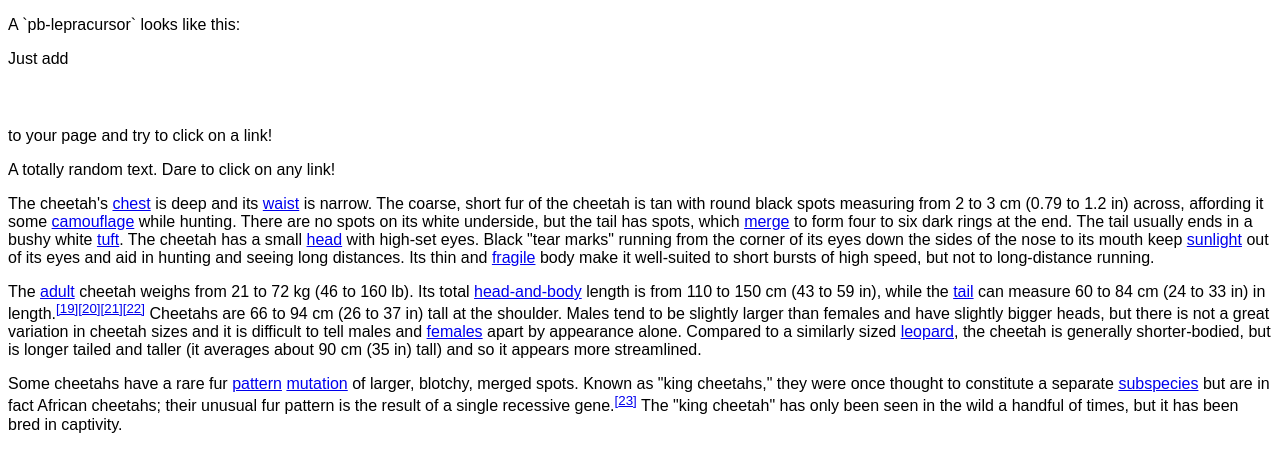
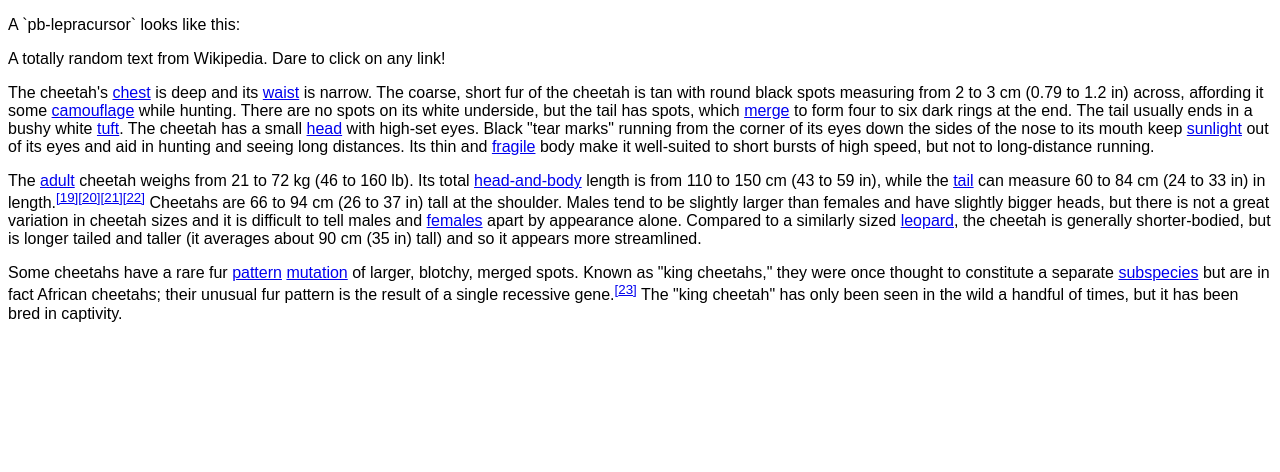
Before and after one commit to sepans/pb-lepracursor, a website: page demo.html in a window 1280 px wide. Drawn offline with Linux system fonts and the light colour scheme.

Commit message:
changed back demo

```diff
--- a/demo.html
+++ b/demo.html
@@ -21,16 +21,9 @@
 
   <p>A `pb-lepracursor` looks like this:</p>
 
-  <p>Just add
-	  <pre>
-	  	<code><pb-lepracursor></pb-lepracursor></code>
-	  </pre>
-  	to your page and try to click on a link!
-  </p>
-
 <pb-lepracursor></pb-lepracursor>
 
-<p>A totally random text. Dare to click on any link!</p>
+<p>A totally random text from Wikipedia. Dare to click on any link!</p>
 
 <p>The cheetah's <a href="/wiki/Chest" title="Chest">chest</a> is deep and its <a href="/wiki/Waist" title="Waist">waist</a> is narrow. The coarse, short fur of the cheetah is tan with round black spots measuring from 2 to 3 cm (0.79 to 1.2 in) across, affording it some <a href="/wiki/Camouflage" title="Camouflage">camouflage</a> while hunting. There are no spots on its white underside, but the tail has spots, which <a href="#">merge</a> to form four to six dark rings at the end. The tail usually ends in a bushy white <a href="#">tuft</a>. The cheetah has a small <a href="/wiki/Head" title="Head">head</a> with high-set eyes. Black "tear marks" running from the corner of its eyes down the sides of the nose to its mouth keep <a href="#">sunlight</a> out of its eyes and aid in hunting and seeing long distances. Its thin and <a href="#">fragile</a> body make it well-suited to short bursts of high speed, but not to long-distance running.</p>
 <p>The <a href="#">adult</a> cheetah weighs from 21 to 72 kg (46 to 160 lb). Its total <a href="#">head-and-body</a> length is from 110 to 150 cm (43 to 59 in), while the <a href="#">tail</a> can measure 60 to 84 cm (24 to 33 in) in length.<sup id="cite_ref-19" class="reference"><a href="#cite_note-19"><span>[</span>19<span>]</span></a></sup><sup id="cite_ref-20" class="reference"><a href="#cite_note-20"><span>[</span>20<span>]</span></a></sup><sup id="cite_ref-21" class="reference"><a href="#cite_note-21"><span>[</span>21<span>]</span></a></sup><sup id="cite_ref-Burnie_22-0" class="reference"><a href="#cite_note-Burnie-22"><span>[</span>22<span>]</span></a></sup> Cheetahs are 66 to 94 cm (26 to 37 in) tall at the shoulder. Males tend to be slightly larger than females and have slightly bigger heads, but there is not a great variation in cheetah sizes and it is difficult to tell males and <a href="#">females</a> apart by appearance alone. Compared to a similarly sized <a href="/wiki/Leopard" title="Leopard">leopard</a>, the cheetah is generally shorter-bodied, but is longer tailed and taller (it averages about 90&#160;cm (35&#160;in) tall) and so it appears more streamlined.</p>
```
